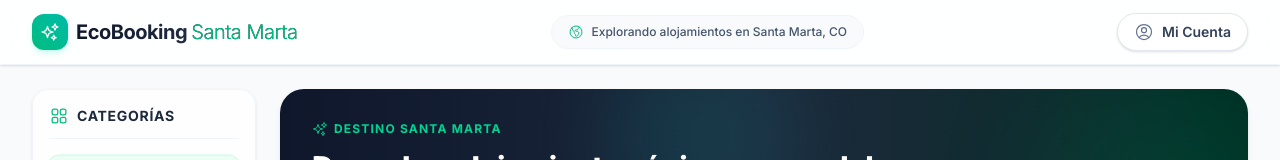
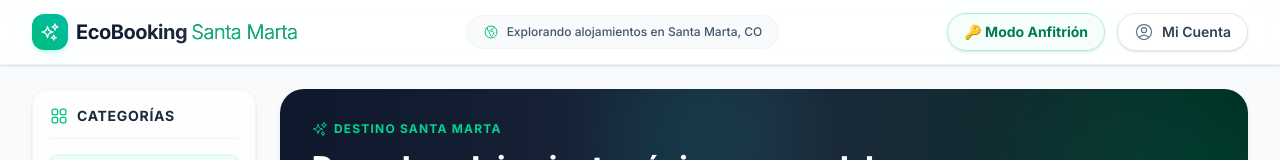
Before and after one commit to Geovanny-Gomez-Arciniegas/AlquilerVacacional, a Next.js app: page / in a window 1280 px wide. Shown: the top 160 px of the page. Built offline with nearby package versions, Linux system fonts and the light colour scheme; a web font is replaced by a local one.

Commit message:
feat: Add Host Mode button in the header

```diff
--- a/app/ui/panel/header.tsx
+++ b/app/ui/panel/header.tsx
@@ -41,6 +41,13 @@ export default function Header() {
           {/* Menú de Acceso / Dashboard */}
           <div className="flex items-center gap-3">
             <Link
+              href="/host"
+              className="flex items-center gap-1.5 px-4 py-2 text-sm font-bold rounded-full border border-emerald-200 text-emerald-700 bg-emerald-50/50 hover:bg-emerald-550/10 hover:bg-emerald-50 hover:scale-[1.02] shadow-sm hover:shadow-emerald-50/50 transition-all cursor-pointer"
+            >
+              <span>🔑 Modo Anfitrión</span>
+            </Link>
+
+            <Link
               href="/dashboard"
               className={clsx(
                 "flex items-center gap-2 px-4 py-2 text-sm font-semibold rounded-full border border-slate-200 text-slate-700 bg-white hover:bg-slate-50 shadow-sm hover:border-slate-300 transition-all",
```
